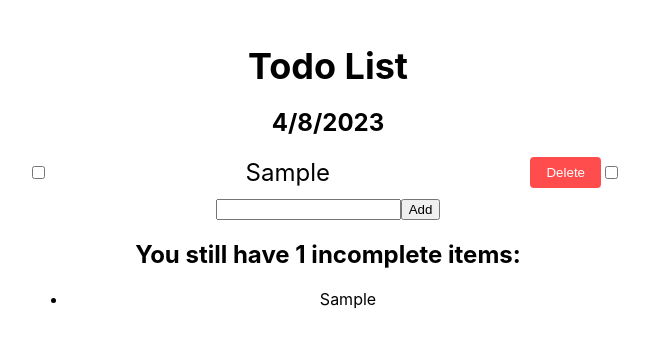
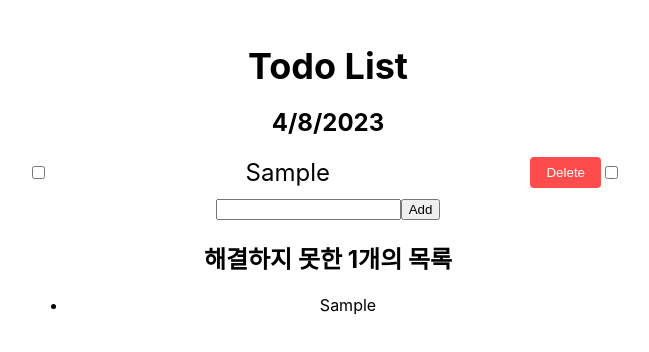
Before and after one commit to YANGSEOKWOO/TodoList, a React (Create React App) app: page / in a window 1280 px wide. Both pictures are taken after typing "Sample" into the empty fields and a click on the button "Add". Shown: the top 352 px of the page, without its empty margins (312-961 px from the left). Built offline with nearby package versions, Linux system fonts and the light colour scheme.

Commit message:
문구수정

```diff
--- a/src/Todo.js
+++ b/src/Todo.js
@@ -77,7 +77,7 @@ function Todo() {
       </form>
       {incompleteItems.length > 0 && (
         <div className="todo-incomplete">
-          <h2>You still have {incompleteItems.length} incomplete items:</h2>
+          <h2> 해결하지 못한 {incompleteItems.length}개의 목록</h2>
           <ul className="todo-incomplete-list">
             {incompleteItems.map((item, index) => (
               <li key={index} className="todo-incomplete-item">
```
